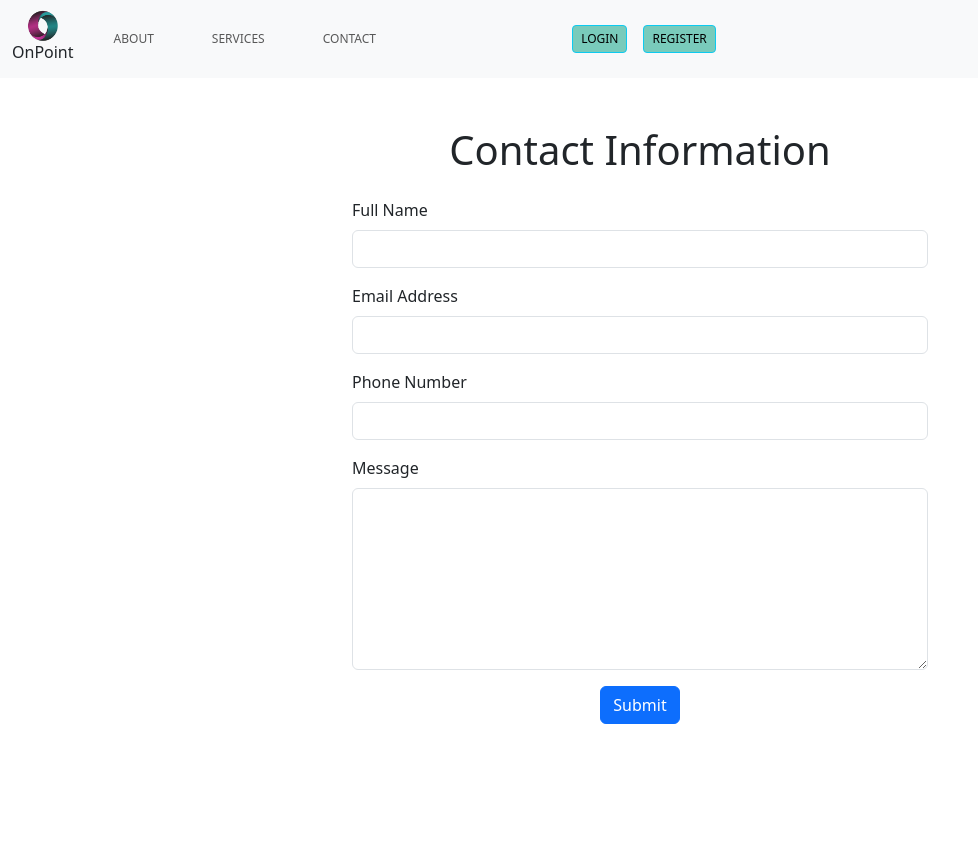
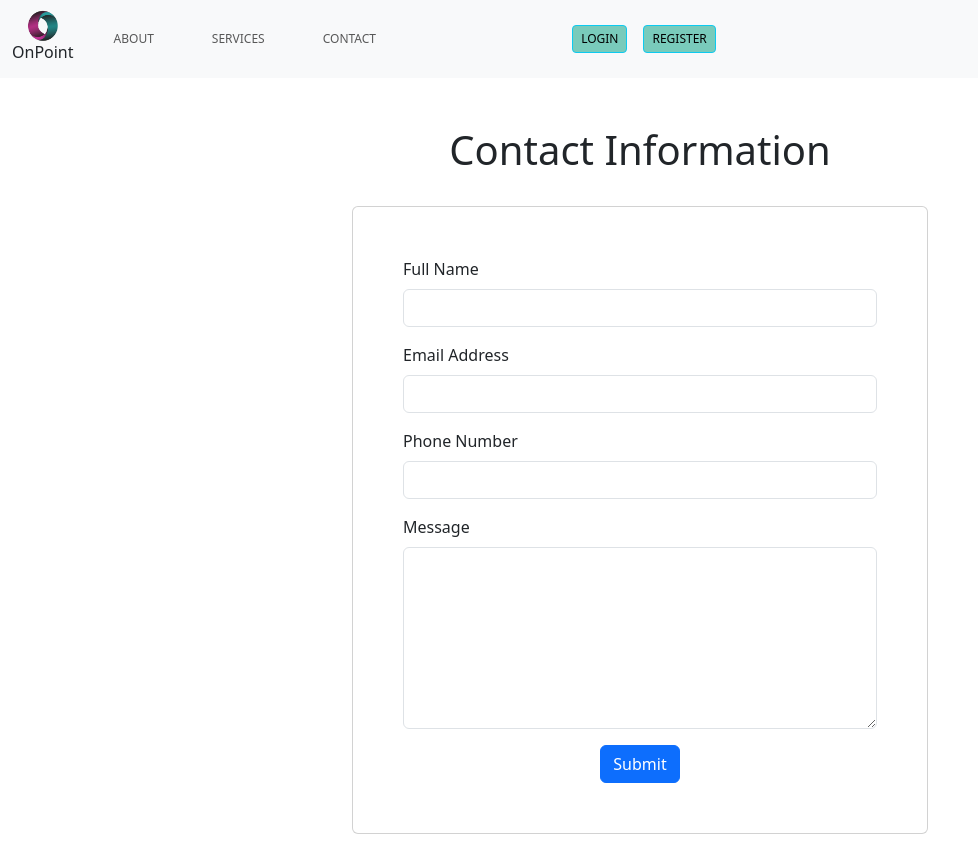
Before and after one commit to equanimityspace/opsg-frontend, a React (Vite) app: page /contactform in a window 1280 px wide. Shown: the whole page, without its empty margins (0-978 px from the left). Before the commit the page ends 800 px from the top, so only its background shows below. Built offline with nearby package versions, Linux system fonts and the light colour scheme; no server answers.

Commit message:
Contact form in card

```diff
--- a/src/Layout/Pages/ContactForm.jsx
+++ b/src/Layout/Pages/ContactForm.jsx
@@ -1,6 +1,8 @@
 import { useState, useEffect } from "react";
 import emailjs from "@emailjs/browser";
 import NavBar from "../Navbar";
+import "bootstrap/dist/css/bootstrap.min.css";
+import Card from "react-bootstrap/Card";
 
 export default function ContactFormPage() {
   const [formData, setFormData] = useState({
@@ -47,8 +49,10 @@ export default function ContactFormPage() {
   return (
     <>
       <NavBar />
+
       <div className="container mt-5" style={{ maxWidth: "600px" }}>
         <h1 className="text-center mb-4">Contact Information</h1>
+        <Card style={{ padding: "50px", margin: "2rem 0" }}>
           <form onSubmit={handleSubmit}>
             <div className="mb-3">
               <label htmlFor="fullName" className="form-label">
@@ -112,6 +116,7 @@ export default function ContactFormPage() {
               </button>
             </div>
           </form>
+        </Card>
       </div>
     </>
   );
```
Lines whose indentation alone changed are shown as unchanged.
